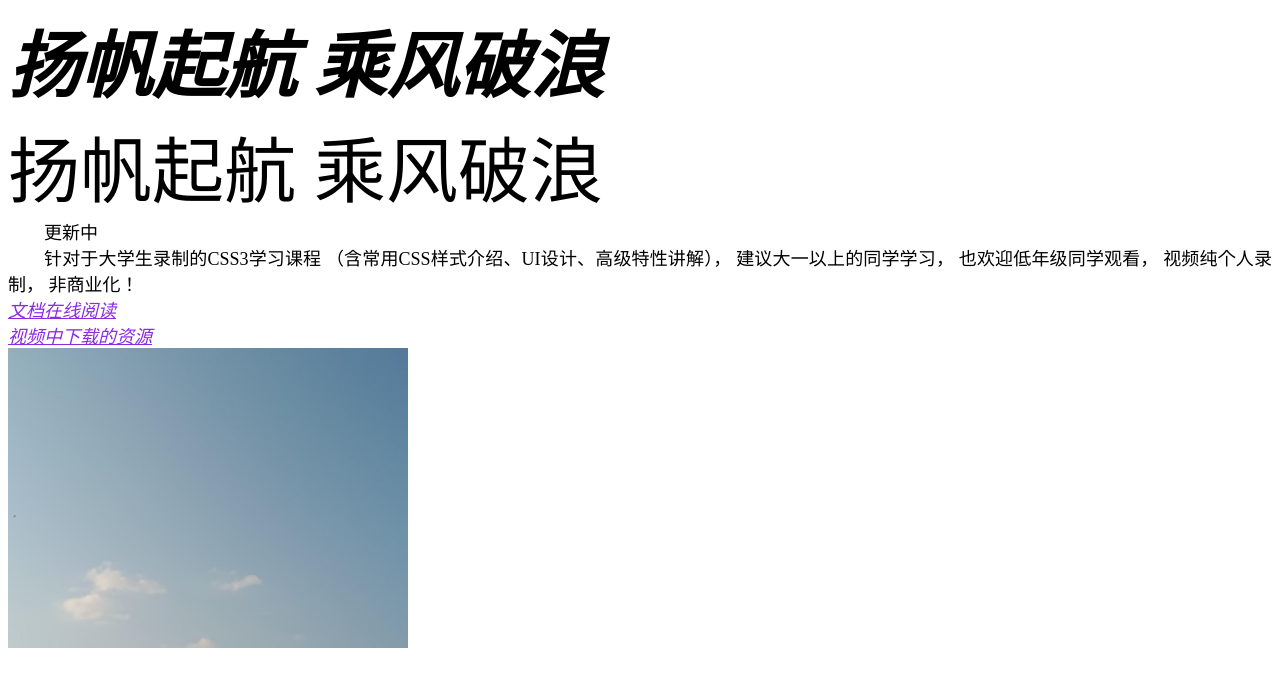
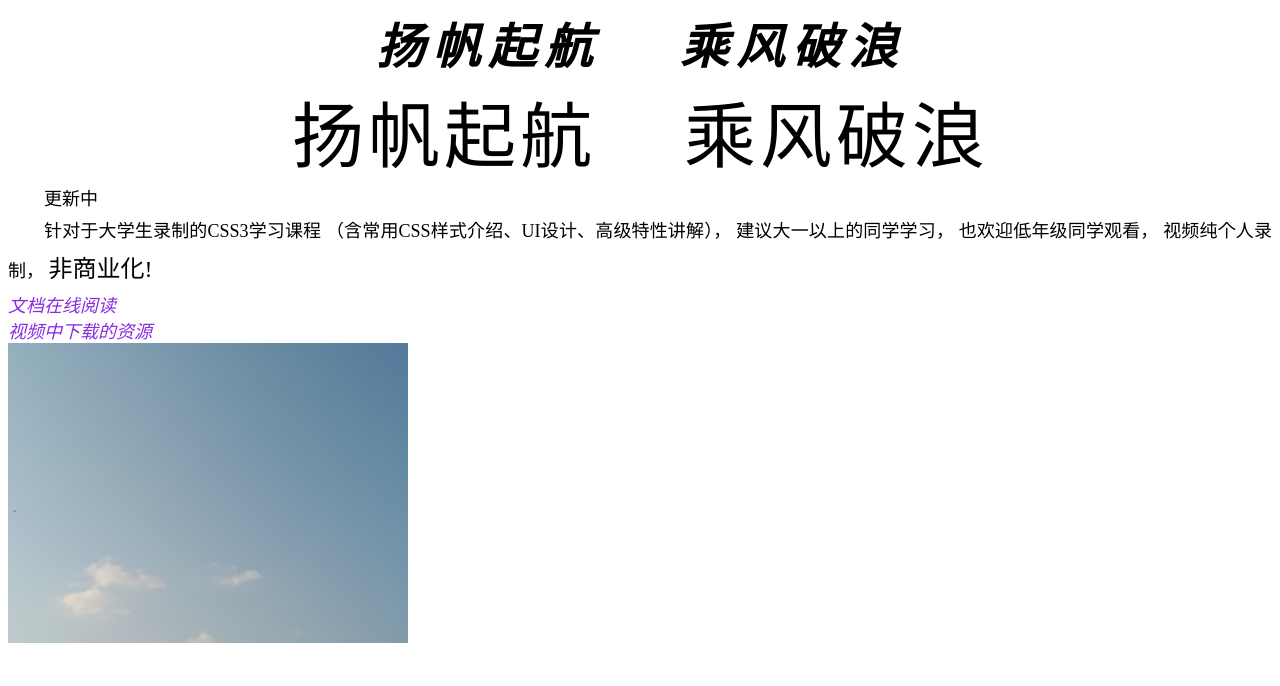
Before and after one commit to Xieded/ClassFiveWebForMingDeSchoolInShenzhen, a plain HTML site: page index.html in a window 1280 px wide. Drawn offline with Linux system fonts and the light colour scheme.

Commit message:
优化页面显示

```diff
--- a/css/style.css
+++ b/css/style.css
@@ -1,22 +1,34 @@
 .title#a {
-    font-size: 6rem;
+    font-size: 4rem;
     font-weight: 900;
     font-style: italic;
+    letter-spacing: 8px;
+    white-space: pre;
+    text-align: center;
 }
 
 .title#b {
     font-size: 6rem;
     font-weight: 100;
     font-style: oblique 60deg;
+    letter-spacing: 4px;
+    white-space: pre;
+	text-align: center;
 }
 
 div.para#p1 > div{
     font-size: 1.5rem;
     text-indent: 2em;
     text-align: justify;
+    line-height: 1.8;
+}
+#pp1 {
+    font-size: 2rem;
+    text-decoration: underli;
 }
 div.para#p1 > a {
     font-size: 1.5rem;
     font-style: italic;
     color: blueviolet;
+    text-decoration: none;
 }
--- a/index.html
+++ b/index.html
@@ -13,16 +13,20 @@
 
     <div class="para" id="p1">
         <div>更新中</div>
-		<div>
+        <div>
             针对于大学生录制的CSS3学习课程
             （含常用CSS样式介绍、UI设计、高级特性讲解），
             建议大一以上的同学学习，
             也欢迎低年级同学观看，
             视频纯个人录制，
-            非商业化！
+            <span id="pp1">非商业化!</span>
         </div>
-		<a href="https://www.itbaima.cn/document"><div>文档在线阅读</div></a>
-		<a href="https:/ www.itbaima.cn/resource"><div>视频中下载的资源</div></a>
+        <a href="https://www.itbaima.cn/document">
+            <div>文档在线阅读</div>
+        </a>
+        <a href="https:/ www.itbaima.cn/resource">
+            <div>视频中下载的资源</div>
+        </a>
     </div>
 
     <div>
```
